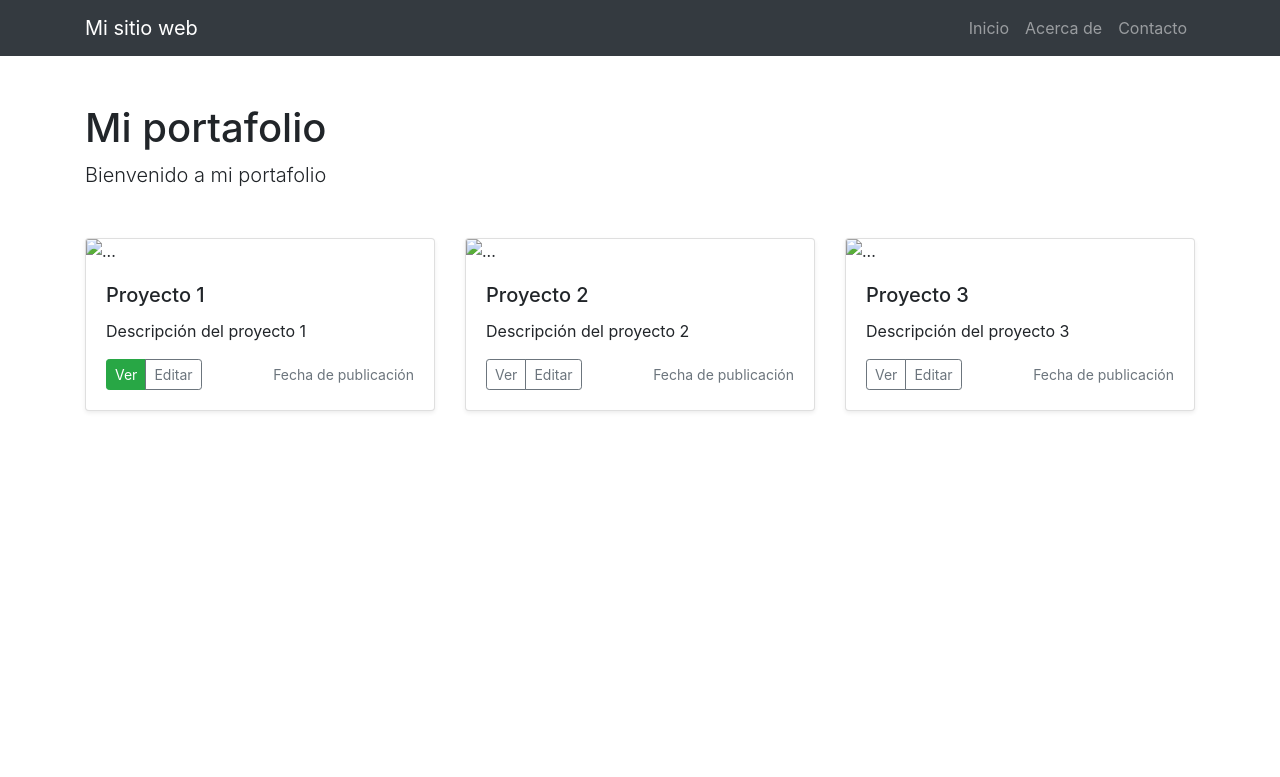
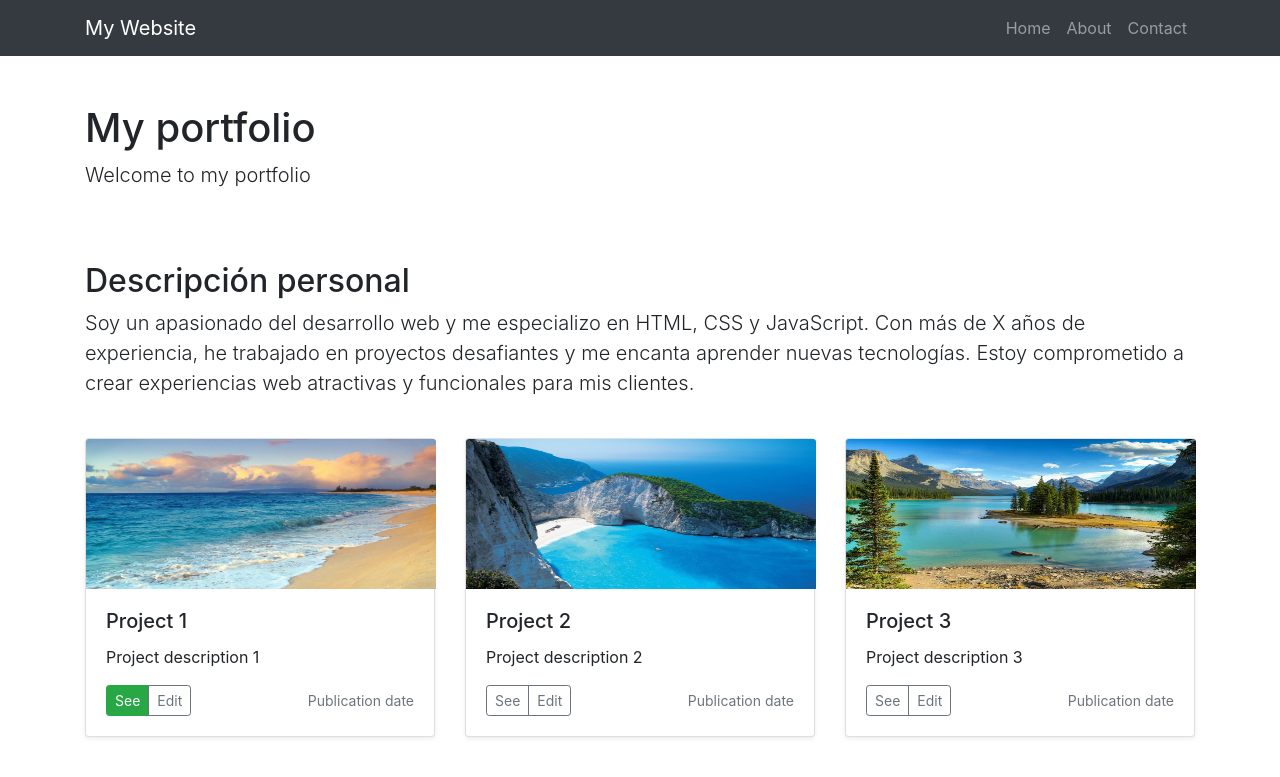
Before and after one commit to linuxmel27/website-portfolio-flask, a Flask app: page / in a window 1280 px wide. Shown: the top 777 px of the page. Run offline with Flask 3, Linux system fonts and the light colour scheme; some libraries are stand-ins or nearby versions.

Commit message:
Saving changes

```diff
--- a/app.py
+++ b/app.py
@@ -6,5 +6,13 @@ app = Flask(__name__)
 def home():
     return render_template("index.html")
 
+@app.route("/about")
+def about():
+    return render_template("about.html")
+
+@app.route("/contact")
+def contact():
+    return render_template("contact.html")
+
 if __name__ == "__main__":
     app.run(debug=True)
--- /dev/null
+++ b/static/css/styles.css
@@ -0,0 +1,4 @@
+.custom-img{
+    width: 350px;
+    height: 150px;
+}
--- a/templates/base.html
+++ b/templates/base.html
@@ -10,6 +10,7 @@
     <!-- Bootstrap CSS -->
 
     <link rel="stylesheet" href="{{ url_for('static', filename='css/bootstrap.css') }}">
+    <link rel="stylesheet" href="{{ url_for('static', filename='css/styles.css') }}">
 
     <!-- <link rel="stylesheet" href="https://cdn.jsdelivr.net/npm/bootstrap@5.1.0/dist/css/bootstrap.min.css" -->
         <!-- integrity="sha384-P7v/3yg8oR5tJxuegGQTCrFfoUc6/CrKNjG0oO9k4ZOaIiNFumqouTXJpzswf1Q3" crossorigin="anonymous"> -->
@@ -20,7 +21,7 @@
 <body>
     <nav class="navbar navbar-expand-lg navbar-dark bg-dark">
         <div class="container">
-            <a class="navbar-brand" href="#">Mi sitio web</a>
+            <a class="navbar-brand" href="#">My Website</a>
             <button class="navbar-toggler" type="button" data-toggle="collapse" data-target="#navbarNav"
                 aria-controls="navbarNav" aria-expanded="false" aria-label="Toggle navigation">
                 <span class="navbar-toggler-icon"></span>
@@ -28,13 +29,13 @@
             <div class="collapse navbar-collapse" id="navbarNav">
                 <ul class="navbar-nav ml-auto">
                     <li class="nav-item">
-                        <a class="nav-link" href="#">Inicio</a>
+                        <a class="nav-link" href="./">Home</a>
                     </li>
                     <li class="nav-item">
-                        <a class="nav-link" href="#">Acerca de</a>
+                        <a class="nav-link" href="./about">About</a>
                     </li>
                     <li class="nav-item">
-                        <a class="nav-link" href="#">Contacto</a>
+                        <a class="nav-link" href="./contact">Contact</a>
                     </li>
                 </ul>
             </div>
--- a/templates/index.html
+++ b/templates/index.html
@@ -2,56 +2,61 @@
 
 {% block content %}
 <div class="container my-5">
-    <h1>Mi portafolio</h1>
-    <p class="lead">Bienvenido a mi portafolio</p>
+    <h1>My portfolio</h1>
+    <p class="lead">Welcome to my portfolio</p>
 </div>
+
+  <section class="container py-4">
+    <h2>Descripción personal</h2>
+    <p class="lead">Soy un apasionado del desarrollo web y me especializo en HTML, CSS y JavaScript. Con más de X años de experiencia, he trabajado en proyectos desafiantes y me encanta aprender nuevas tecnologías. Estoy comprometido a crear experiencias web atractivas y funcionales para mis clientes.</p>
+  </section>
 
 <div class="container">
     <div class="row">
         <div class="col-md-4">
             <div class="card mb-4 shadow-sm">
-                <img src="https://via.placeholder.com/350x150" class="card-img-top" alt="...">
+                <img src="{{ url_for('static', filename='images/image1.jpg') }}" class="card-img-top custom-img" alt="...">
                 <div class="card-body">
-                    <h5 class="card-title">Proyecto 1</h5>
-                    <p class="card-text">Descripción del proyecto 1</p>
+                    <h5 class="card-title">Project 1</h5>
+                    <p class="card-text">Project description 1</p>
                     <div class="d-flex justify-content-between align-items-center">
                         <div class="btn-group">
-                            <button type="button" class="btn btn-sm btn-success">Ver</button>
-                            <button type="button" class="btn btn-sm btn-outline-secondary">Editar</button>
+                            <button type="button" class="btn btn-sm btn-success">See</button>
+                            <button type="button" class="btn btn-sm btn-outline-secondary">Edit</button>
                         </div>
-                        <small class="text-muted">Fecha de publicación</small>
+                        <small class="text-muted">Publication date</small>
                     </div>
                 </div>
             </div>
         </div>
         <div class="col-md-4">
             <div class="card mb-4 shadow-sm">
-                <img src="https://via.placeholder.com/350x150" class="card-img-top" alt="...">
+                <img src="{{ url_for('static', filename='images/image2.jpg') }}" class="card-img-top custom-img" alt="...">
                 <div class="card-body">
-                    <h5 class="card-title">Proyecto 2</h5>
-                    <p class="card-text">Descripción del proyecto 2</p>
+                    <h5 class="card-title">Project 2</h5>
+                    <p class="card-text">Project description 2</p>
                     <div class="d-flex justify-content-between align-items-center">
                         <div class="btn-group">
-                            <button type="button" class="btn btn-sm btn-outline-secondary">Ver</button>
-                            <button type="button" class="btn btn-sm btn-outline-secondary">Editar</button>
+                            <button type="button" class="btn btn-sm btn-outline-secondary">See</button>
+                            <button type="button" class="btn btn-sm btn-outline-secondary">Edit</button>
                         </div>
-                        <small class="text-muted">Fecha de publicación</small>
+                        <small class="text-muted">Publication date</small>
                     </div>
                 </div>
             </div>
         </div>
         <div class="col-md-4">
             <div class="card mb-4 shadow-sm">
-                <img src="https://via.placeholder.com/350x150" class="card-img-top" alt="...">
+                <img src="{{ url_for('static', filename='images/image3.jpg') }}" class="card-img-top custom-img" alt="...">
                 <div class="card-body">
-                    <h5 class="card-title">Proyecto 3</h5>
-                    <p class="card-text">Descripción del proyecto 3</p>
+                    <h5 class="card-title">Project 3</h5>
+                    <p class="card-text">Project description 3</p>
                     <div class="d-flex justify-content-between align-items-center">
                         <div class="btn-group">
-                            <button type="button" class="btn btn-sm btn-outline-secondary">Ver</button>
-                            <button type="button" class="btn btn-sm btn-outline-secondary">Editar</button>
+                            <button type="button" class="btn btn-sm btn-outline-secondary">See</button>
+                            <button type="button" class="btn btn-sm btn-outline-secondary">Edit</button>
                         </div>
-                        <small class="text-muted">Fecha de publicación</small>
+                        <small class="text-muted">Publication date</small>
                     </div>
                 </div>
             </div>
```
Also changed, not shown: templates/about.html (added, +66 -0 lines), templates/contact.html (added, +66 -0 lines), static/images/image1.jpg (added), static/images/image2.jpg (added), static/images/image3.jpg (added), 1 other file.
